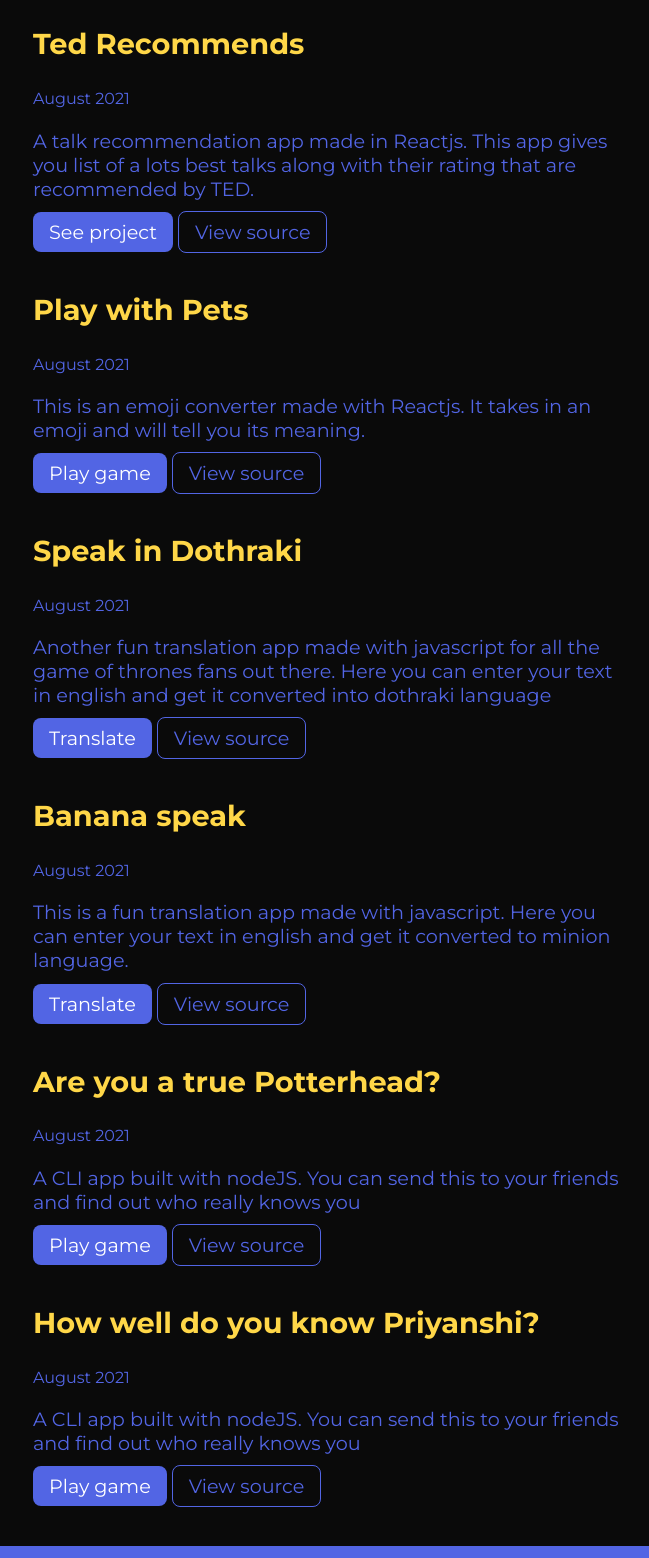
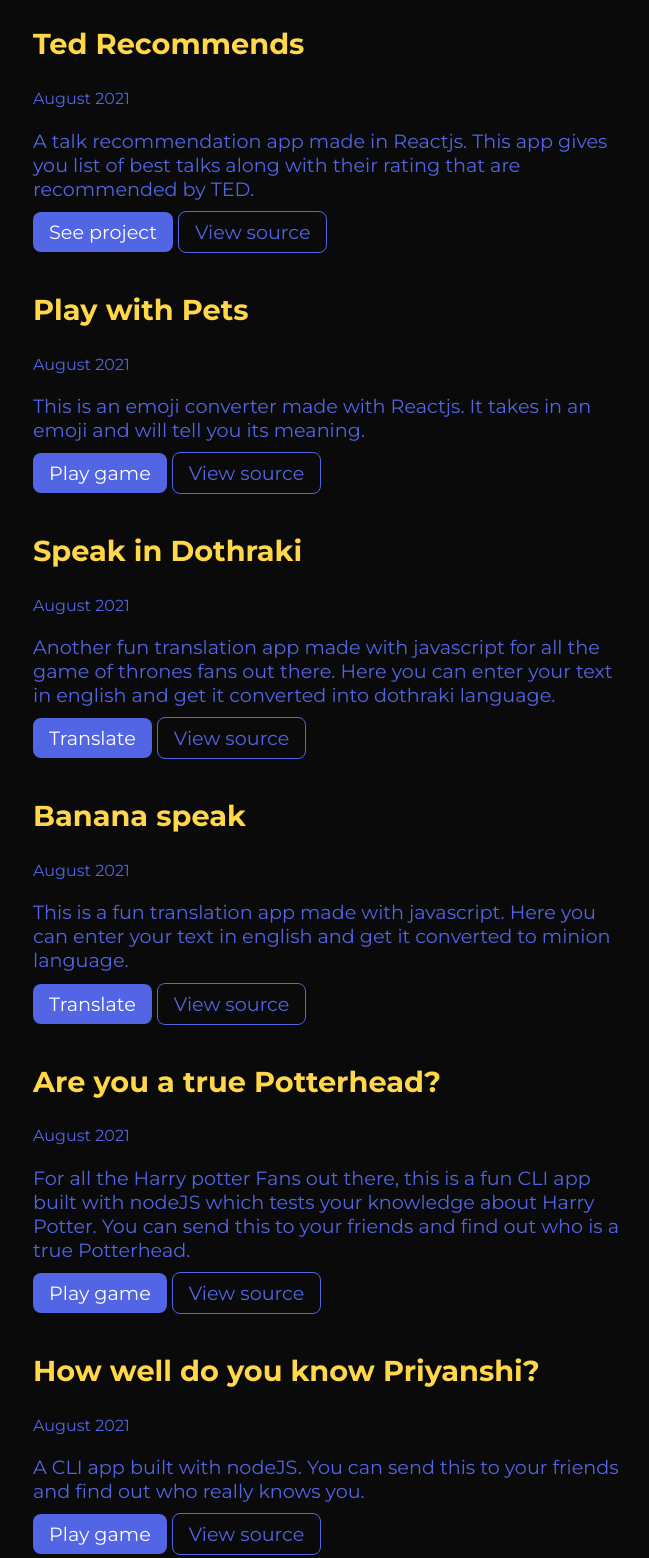
Before and after one commit to Priyanshi-Tiwari/Portfolio-website, a plain HTML site: page projects.html in a window 1280 px wide. Shown: the part 1580-3138 px from the top of the page, without its empty margins (327-976 px from the left). Drawn offline with Linux system fonts and the light colour scheme.

Commit message:
updated projects page

```diff
--- a/projects.html
+++ b/projects.html
@@ -87,7 +87,7 @@
             <div class=" container centered">
                 <h2>Ted Recommends</h2>
                 <small>August 2021</small>
-                <p>A talk recommendation app made in Reactjs. This app gives you list of a lots best talks along with
+                <p>A talk recommendation app made in Reactjs. This app gives you list of best talks along with
                     their rating that are recommended by TED.</p>
                 <a class="links primary-link " target="_blank"  href="https://6jled.csb.app/">See project</a>
                 <a class="links links-secondary" target="_blank"  href="https://github.com/Priyanshi-Tiwari/Ted-Recommends">View source</a>
@@ -112,7 +112,7 @@
                 <h2>Speak in Dothraki</h2>
                 <small>August 2021</small>
                 <p>Another fun translation app made with javascript for all the game of thrones fans out there. Here you
-                    can enter your text in english and get it converted into dothraki language</p>
+                    can enter your text in english and get it converted into dothraki language.</p>
                 <a class="links primary-link " target="_blank" href="https://speak-in-dothraki.netlify.app/">Translate</a>
                 <a class="links links-secondary" target="_blank" href="https://github.com/Priyanshi-Tiwari/Speak-in-Dothraki">View source</a>
             </div>
@@ -135,7 +135,7 @@
             <div class=" container centered">
                 <h2>Are you a true Potterhead?</h2>
                 <small>August 2021</small>
-                <p>A CLI app built with nodeJS. You can send this to your friends and find out who really knows you</p>
+                <p>For all the Harry potter Fans out there, this is a fun CLI app built with nodeJS which tests your knowledge about Harry Potter. You can send this to your friends and find out who is a true Potterhead.</p>
                 <a class="links primary-link " target="_blank" href="https://replit.com/@Priyanshi22/Are-you-a-Potterhead?embed=1&output=1#index.js">Play game</a>
                 <a class="links links-secondary " target="_blank"  href="https://github.com/Priyanshi-Tiwari/Are-you-a-true-Potterhead">View source</a>
             </div>
@@ -146,7 +146,7 @@
             <div class=" container centered">
                 <h2>How well do you know Priyanshi?</h2>
                 <small>August 2021</small>
-                <p>A CLI app built with nodeJS. You can send this to your friends and find out who really knows you</p>
+                <p>A CLI app built with nodeJS. You can send this to your friends and find out who really knows you.</p>
                 <a class="links primary-link " target="_blank"  href="https://replit.com/@Priyanshi22/How-well-do-you-know-Priyanshi?embed=1&output=1#index.js">Play game</a>
                 <a class="links links-secondary" target="_blank"  href="https://github.com/Priyanshi-Tiwari/How-well-do-you-know-Priyanshi">View source</a>
             </div>
```
Also changed, not shown: index.html (+1 -0 lines).
